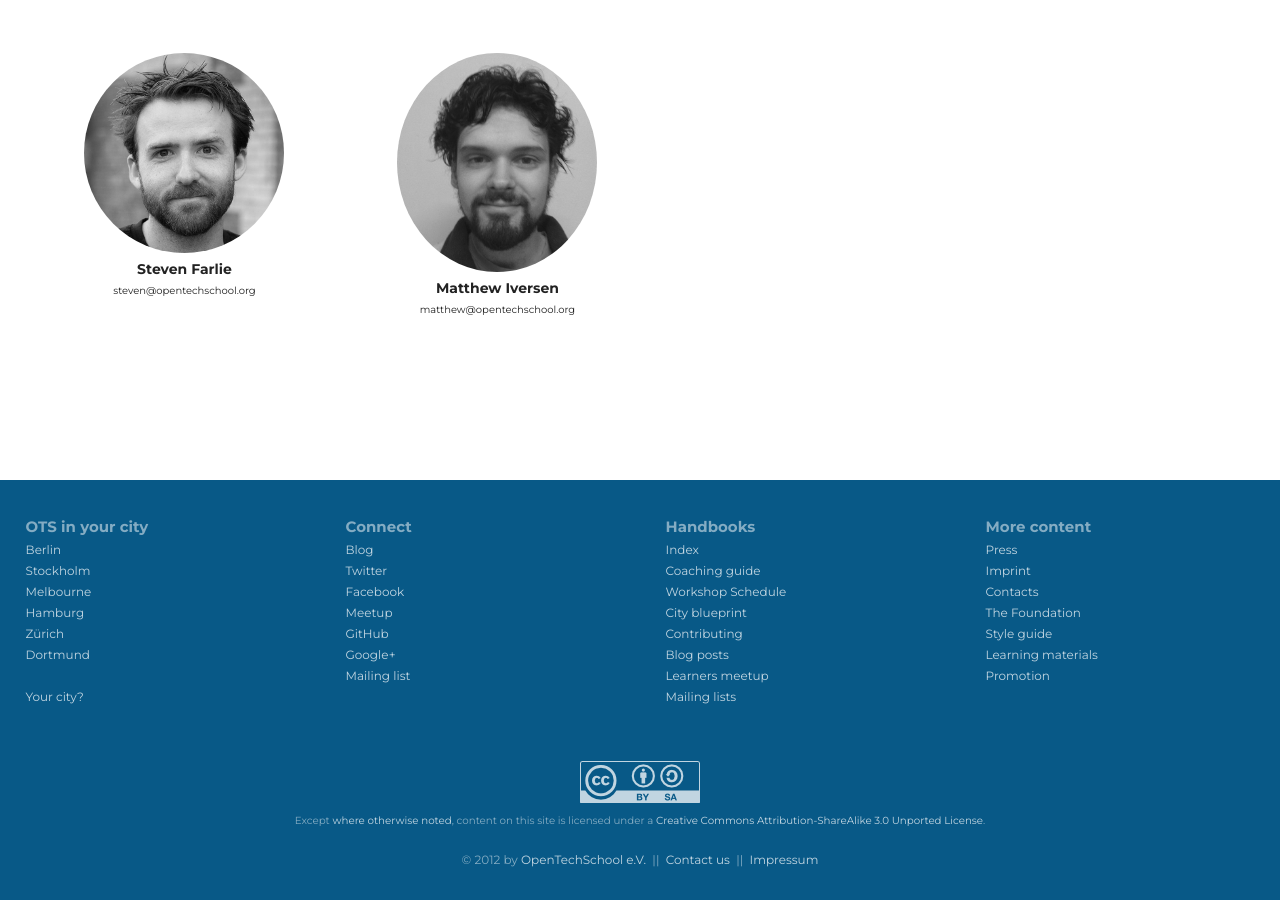
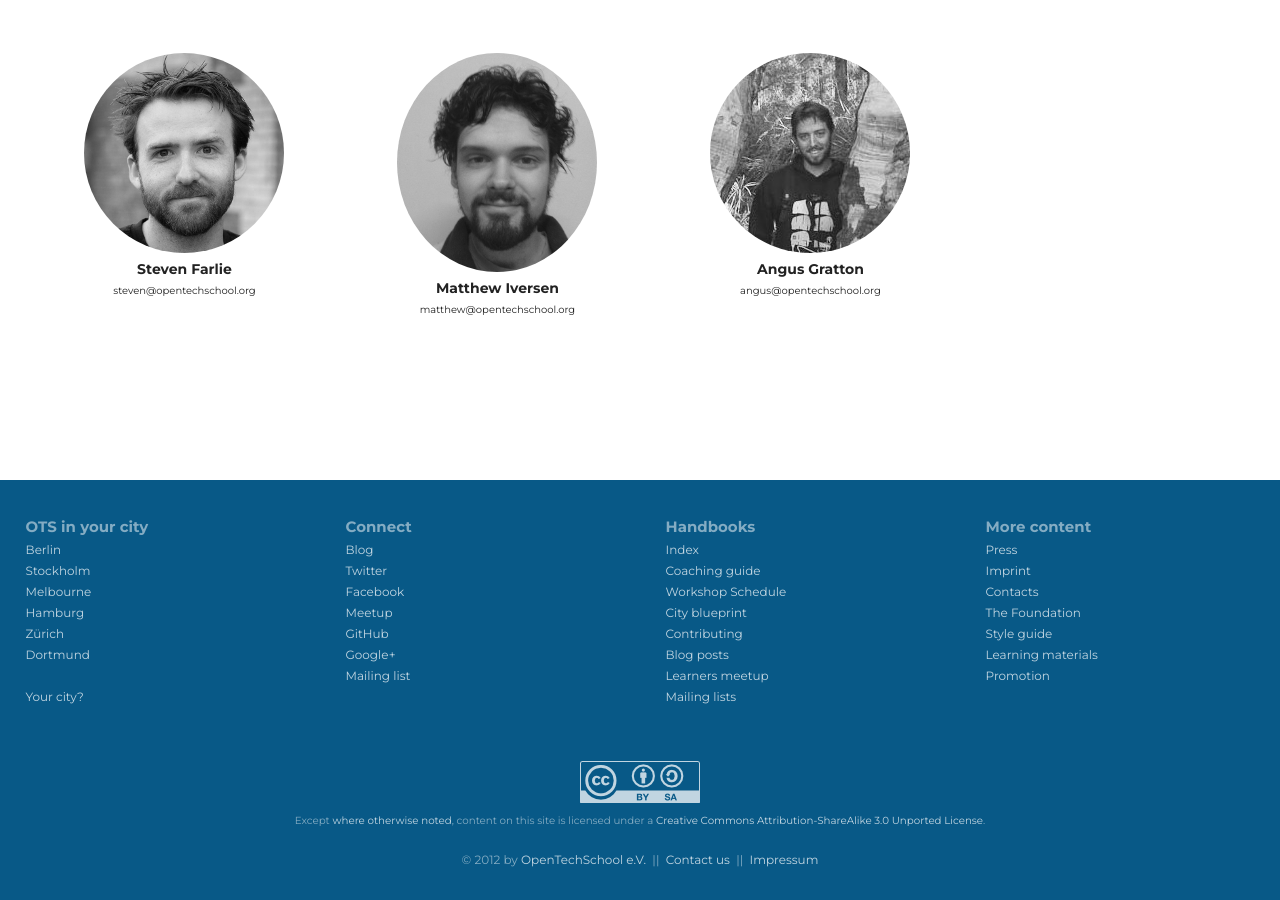
Before and after one commit to OpenTechSchool/www.opentechschool.org, a Jekyll site: the page built from melbourne/index.md, in a window 1280 px wide and 900 px high, scrolled down 1021 px. Built offline with Jekyll 4.4.1, drawn with Linux system fonts in a browser that asks for light colours; nearby versions of some CDN libraries.

Commit message:
Add myself as a team member (six months late, I guess better than never!)

```diff
--- a/melbourne/index.md
+++ b/melbourne/index.md
@@ -26,6 +26,12 @@
     <p>matthew@opentechschool.org</p>
   </li>
 
+  <li class="member">
+    <img src="/images/team/angus.jpg">
+    <h3>Angus Gratton</h3>
+    <p>angus@opentechschool.org</p>
+  </li>
+
 </ul>
 
 <!--<div style="display: block; margin: 15px auto; width:522px">-->
```
Also changed, not shown: images/team/angus.jpg (added).
